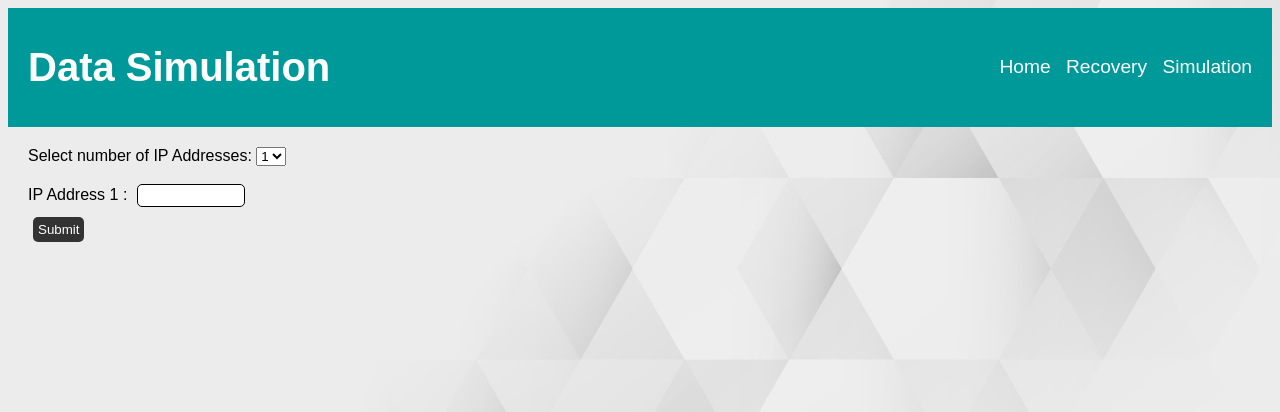
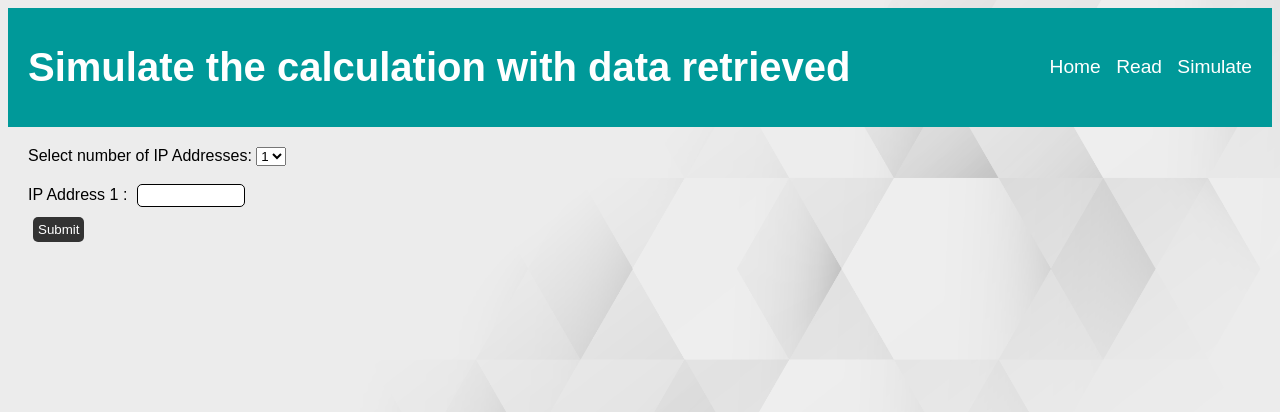
Before and after one commit to EthanAndreas/DataApi, a Flask app: page /simulation in a window 1280 px wide. Shown: the top 412 px of the page. Run offline with Flask 3, Linux system fonts and the light colour scheme.

Commit message:
modif name

```diff
--- a/app.py
+++ b/app.py
@@ -10,9 +10,9 @@ def home():
     """
     return render_template('home.html')
 
-@app.route('/recovery', methods=['GET', 'POST'])
-def recovery():
-    """ Generate the recovery page where the user can enter an IP address and
+@app.route('/read', methods=['GET', 'POST'])
+def read():
+    """ Generate the read page where the user can enter an IP address and
     request the data from the sensor node
     """
 
@@ -21,9 +21,9 @@ def recovery():
         ip_addr = request.form['ip_addr']
         result = func.request_ip_addr(ip_addr)
 
-        return render_template('recovery.html', result=result, ip_addr=ip_addr)
+        return render_template('read.html', result=result, ip_addr=ip_addr)
 
-    return render_template('recovery.html')
+    return render_template('read.html')
 
 @app.route('/simulation', methods=['GET', 'POST'])
 def simulation():
@@ -96,8 +96,8 @@ def inject_header_data():
 
     return {'pages': [
         {'href': '/', 'text': 'Home'},
-        {'href': '/recovery', 'text': 'Recovery'},
-        {'href': '/simulation', 'text': 'Simulation'}
+        {'href': '/read', 'text': 'Read'},
+        {'href': '/simulation', 'text': 'Simulate'}
     ]}
 
 if __name__ == '__main__':
--- a/templates/base.html
+++ b/templates/base.html
@@ -10,13 +10,13 @@
     <div class="header">
         {% block header %}
         <div>
-            <h1>Data recovery and simulation API</h1>
+            <h1>Data retrieval and simulation API</h1>
         </div>
         {% endblock %}
         <div>
             <a href="{{ url_for('home') }}" style="color:white; text-decoration:none; padding-right:10px;">Home</a>
-            <a href="{{ url_for('recovery') }}" style="color:white; text-decoration:none; padding-right:10px;">Recovery</a>
-            <a href="{{ url_for('simulation') }}" style="color:white; text-decoration:none; margin-right: 10px">Simulation</a>
+            <a href="{{ url_for('read') }}" style="color:white; text-decoration:none; padding-right:10px;">Read</a>
+            <a href="{{ url_for('simulation') }}" style="color:white; text-decoration:none; margin-right: 10px">Simulate</a>
         </div>
     </div>
     {% block content %}{% endblock %}
--- a/templates/home.html
+++ b/templates/home.html
@@ -10,7 +10,7 @@
 <div class="content">
     <h2>Welcome on the home page</h2>
     <div class="links">
-        <p>This API is used to recover data from an IP address and to compare it to expected data.</p>
+        <p>This API is used to retrieve data from an IP address and to calculate a precise value with data retrieved.</p>
     </div>
 </div>
 {% endblock %}
--- a/templates/simulation.html
+++ b/templates/simulation.html
@@ -1,8 +1,8 @@
 {% extends 'base.html' %}
 
-{% block title %}Data Simulation{% endblock %}
+{% block title %}Simulate{% endblock %}
 
-{% block header %}<h1>Data Simulation</h1>{% endblock %}
+{% block header %}<h1>Simulate the calculation with data retrieved</h1>{% endblock %}
 
 {% block content %}
 
```
Also changed, not shown: templates/read.html (renamed from templates/recovery.html, +3 -4 lines).
